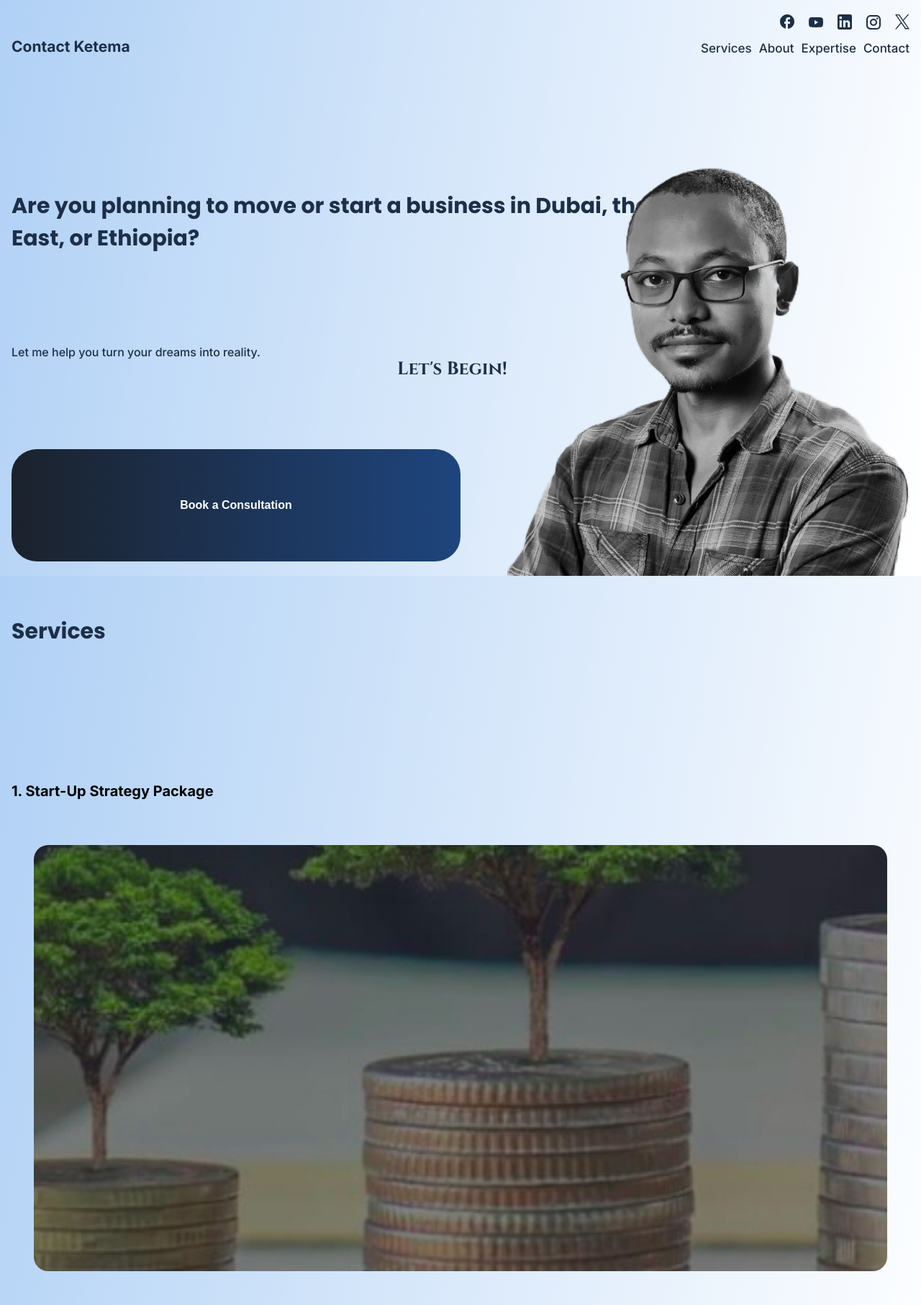
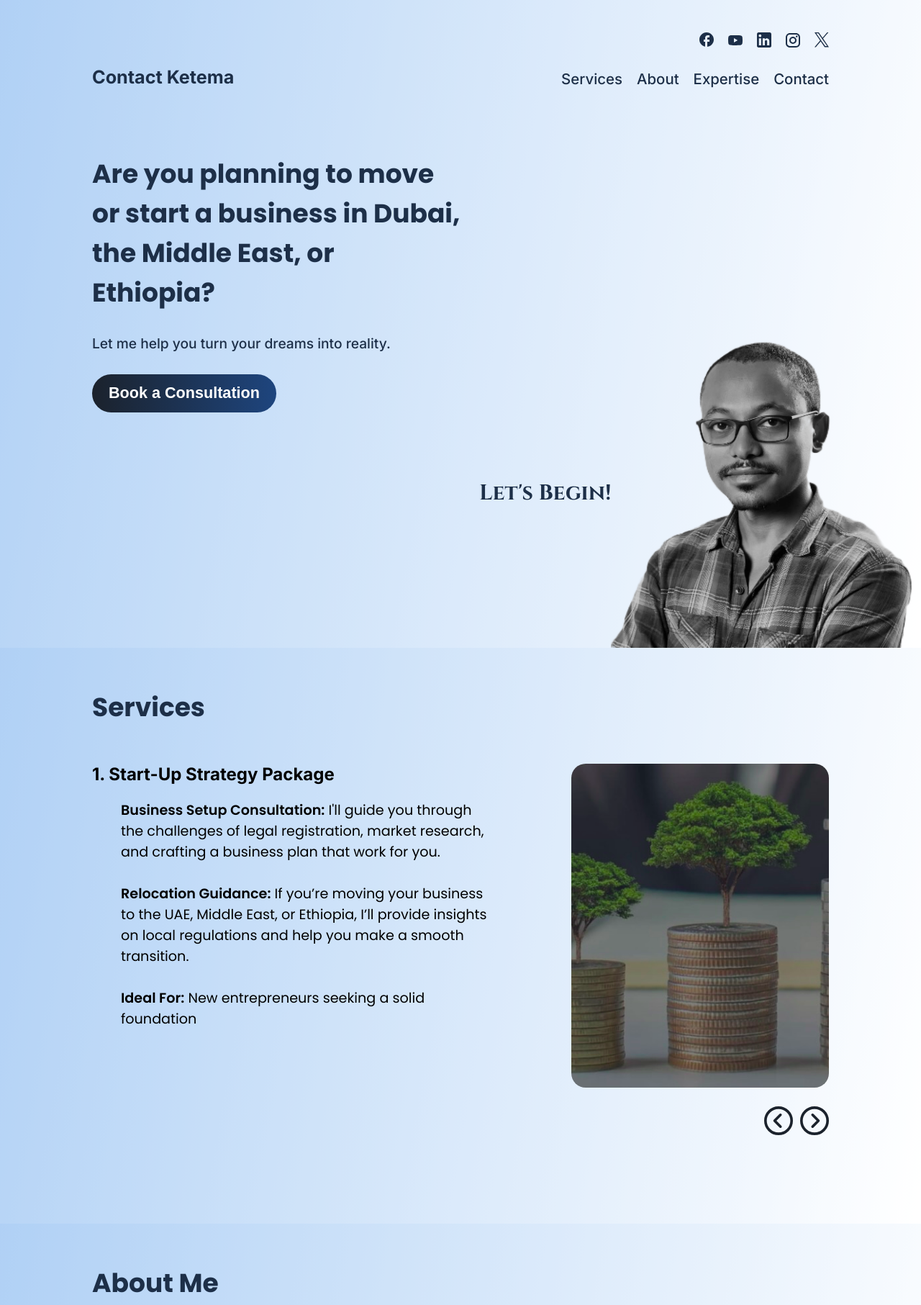
Before and after one commit to hnfsrj/ketema, a plain HTML site: page index.html in a window 1280 px wide. Shown: the top 1813 px of the page at 72% size. Drawn offline with Linux system fonts and the light colour scheme.

Commit message:
complete responsiveness

```diff
--- a/index.html
+++ b/index.html
@@ -69,9 +69,12 @@
                 <div class="the_services">
 
                     <div class="service">
+
+                        <div class="title_and_pic">
                             <p>1. Start-Up Strategy  Package</p>
 
                             <div class="service_pic_1"></div>
+                        </div>
 
                         <p>
                             <span style="font-weight: 600;">Business Setup Consultation:</span> I'll guide you through the challenges of legal registration, market research, and crafting a business plan that work for you.
@@ -85,9 +88,11 @@
 
 
                     <div class="service">
+                        <div class="title_and_pic">
                             <p>2. Growth Strategy Package</p>
 
                             <div class="service_pic_2"></div>
+                        </div>
 
                         <p>
                             <span style="font-weight: 600;">Business Strategy Consultation:</span> We’ll dive deep into strategies for growth, over coming obstacles, and tapping into new opportunities.
@@ -103,9 +108,11 @@
 
 
                     <div class="service">
+                        <div class="title_and_pic">
                             <p>3. Expansion Strategy Package</p>
 
                             <div class="service_pic_3"></div>
+                        </div>
 
                         <p>
                             <span style="font-weight: 600;">International Business Setup Consultation:</span> I’ll offer strategic advice on entering new markets,with a focus on the UAE, Middle East, and Ethiopia.
--- a/style.css
+++ b/style.css
@@ -23,6 +23,7 @@ html{
 .frost{
     width:100%;
     height:100%;
+    min-height: 100vh;
     background:rgba(255,255,255,0.4);
     padding:30px 16px;
     box-sizing: border-box;
@@ -43,19 +44,23 @@ html{
     font-weight:400px;
 }
 
-body{}
+body{
+    background:var(--lighter-gradient);
+}
 
 
 #container{
     width:100vw;
     box-sizing: border-box;
-    /* overflow-x:hidden; */
+    min-width:300px;
+    max-width:1440px;
+    margin:0 auto;
 }
 
     section{
         box-sizing: border-box;
         background:var(--lighter-gradient);
-        min-height: 600px;
+        min-height: 100vh;
     }
 
     #landing{
@@ -199,15 +204,36 @@ body{}
             .service{
                 flex-shrink: 0;
                 width:100%;
+                /* display:flex; */
+                /* flex-wrap:wrap; */
+                /* flex-direction: column; */
+                /* justify-content: space-around; */
+                /* gap:15px; */
             }
 
-                .service > p:first-child{
+                .title_and_pic{
+                    width:100%;
+                }
+
+                .title_and_pic > p{
                     font-size:2rem;
                     font-weight:bold;
-                    margin-bottom:5%;
                 }
 
-                .service > p:last-child{
+                .title_and_pic > div{
+                    width:95%;
+                    aspect-ratio: 2/1;
+                    /* height:165px; */
+                    margin:8% auto 8% auto;
+                    /* margin-bottom:8%; */
+                    background-color:var(--navy);
+                    border-radius:20px;
+                    background-size: cover;
+                    background-repeat: no-repeat;
+                    background-position: center center;
+                }
+
+                .service > p{
                     font-size:1.6rem;
                     font-weight:400;
                     font-family: 'poppins';
@@ -215,18 +241,7 @@ body{}
                     margin:0 auto;
                 }
 
-                .service > div{
-                    width:95%;
-                    aspect-ratio: 2/1;
-                    /* height:165px; */
-                    margin:0 auto;
-                    margin-bottom:8%;
-                    background-color:var(--navy);
-                    border-radius:20px;
-                    background-size: cover;
-                    background-repeat: no-repeat;
-                    background-position: center center;
-                }
+
 
                 .service_pic_1{
                     background-image:url('assets/pic.png');
@@ -246,6 +261,7 @@ body{}
                 flex-wrap:nowrap;
                 justify-content: end;
                 align-items: center;
+                margin:0 auto;
                 margin-top:20px;
             }
 
@@ -258,7 +274,7 @@ body{}
                 }
 
                 .right{
-                    margin-right:40px;
+                    /* margin-right:40px; */
                 }
 
     #about_me{}
@@ -338,7 +354,7 @@ body{}
         padding:30px 16px;
         background:var(--navy);
         position:relative;
-        min-height:100vh;
+        /* min-height:100vh; */
     }
 
         .clouds{
@@ -425,7 +441,7 @@ body{}
 
     #landing{
         min-height: 600px;
-        background:green;
+        /* background:green; */
     }
 
         .menu{
@@ -459,11 +475,14 @@ body{}
             }
 
 
-    .service > p:last-child{
+    .service > p{
         font-size:1.7rem;
         width:85%;
     }
 
+        .nav_buttons{
+            width:95%;
+        }
 
         .nav_buttons>img{
             width:35px;
@@ -509,23 +528,36 @@ body{}
 @media (min-width:401px) and (max-width:480px){
     #landing{
         min-height: 850px;
-        background:blue;
+        /* background:blue; */
     }
+
+    /* .title_and_pic{
+        background:yellow;
+    }
+
+    .nav_buttons{
+        background:red;
+    } */
 }
 
 
 
-@media (min-width:481px) and (max-width:570px){
+@media (min-width:481px){
     #landing{
         min-height: 850px;
-        background:yellow;
+        /* background:yellow; */
     }
 
     #landing .frost > button{
         font-size: 1.8rem;
     }
 
-    .service > div{
+
+    .title_and_pic > div{
+        width:85%;
+    }
+
+        .nav_buttons{
             width:85%;
         }
 
@@ -570,24 +602,8 @@ body{}
 }
 
 
-@media (min-width:571px){
 
-    .expertise_list{
-        display:flex;
-        flex-wrap:wrap;
-        justify-content:space-between;
-    }
 
-        .expert{
-            flex: 0 0 45%;
-            margin-top:20px;
-        }
-
-        .expert>p:first-child{
-            margin-bottom:5px;
-        }
-
-}
 
 
 @media (min-width:650px){
@@ -643,14 +659,30 @@ body{}
 }
 
 
+
+
+
 @media (min-width:571px){
+
+
     .image{
         justify-content: end;
     }
+
+    .expertise_list{
+        display:flex;
+        flex-wrap:wrap;
+        justify-content:space-between;
     }
 
+        .expert{
+            flex: 0 0 45%;
+            margin-top:20px;
+        }
 
-@media (min-width:571px) and (max-width:900px){
+        .expert>p:first-child{
+            margin-bottom:5px;
+        }
 
     .frost{
         padding-left:8%;
@@ -664,7 +696,7 @@ body{}
 
 
     #landing{
-        background:red;
+        /* background:red; */
         min-height:900px;
     }
 
@@ -684,7 +716,11 @@ body{}
         margin-top:10%;
     }
 
-    .service > div{
+    .title_and_pic > div{
+        width:85%;
+    }
+
+    .nav_buttons{
         width:85%;
     }
 
@@ -717,14 +753,14 @@ body{}
 
 
 
-@media (min-width:750px) and (max-width:900px){
+@media (min-width:750px){
 
     html{
         font-size: 10px;
     }
 
     #landing{
-        background:greenyellow;
+        /* background:greenyellow; */
     }
 
         .image > img{
@@ -739,4 +775,259 @@ body{}
         width:12%
     }
 
+    #expertise .description{
+        margin-top:5%;
     }
+
+    #contact_me>p{
+        text-align: center;
+    }
+
+    #form{
+        width: 70%;
+    }
+
+    #form > input:not([type="submit"]){
+        aspect-ratio:9.5/1;
+    }
+
+    #form > textarea{
+        aspect-ratio: 3.5/1;
+    }
+
+}
+
+
+
+
+@media (min-width:1001px){
+
+    .title_and_pic > div{
+        height:400px; /*same val*/
+    }
+
+    .the_services{
+        min-height:400px; /*same val*/
+    }
+
+    .service{
+        box-sizing: border-box;
+        padding:0px 5%;
+    }
+
+    .title_and_pic{
+        position: relative;
+    }
+
+        .title_and_pic > p{
+            width:50%;
+        }
+
+
+        .title_and_pic > div{
+            width:40%;
+            position:absolute;
+            top:0px;
+            right:0px;
+            margin:0px;
+        }
+
+
+        .service > p{
+            margin:2% 0px 0px 40px;
+            width:50%;
+        }
+
+}
+
+
+
+
+
+@media (min-width:1001px){
+
+    html{
+        font-size:11px;
+    }
+
+    #landing{
+        /* background:purple; */
+    }
+
+    #landing .frost>p:first-of-type{
+        width:50%;
+        margin-top:10%;
+        margin-bottom:7%;
+    }
+
+    #landing .frost > p:last-of-type{
+        margin-bottom:7%;
+    }
+
+    .side{
+        margin-top:15px;
+        margin-bottom:5px;
+    }
+
+    .image > img{
+        width:40%;
+    }
+
+    .dropdown{
+        gap:20px;
+    }
+
+    #landing .frost > button{
+        font-size:2rem;
+        width:30%;
+        aspect-ratio: 4.5/1;
+    }
+
+    .the_services{
+        margin-top:5%;
+    }
+
+    .nav_buttons{
+        width:100%;
+        padding:0px 5%;
+        box-sizing: border-box;
+    }
+
+    .profile_pic{
+        width:8%
+    }
+
+    .info{
+        margin-bottom:5px;
+        margin-left: 25px;
+    }
+
+    #form{
+        width: 60%;
+    }
+
+    #form > input:not([type="submit"]){
+        aspect-ratio:10/1;
+    }
+
+    #form > textarea{
+        aspect-ratio: 4/1;
+    }
+
+}
+
+
+
+
+
+@media (min-width:1201px){
+
+    html{
+        font-size:12px;
+    }
+
+    .frost{
+        padding-left:10%;
+        padding-right:10%;
+    }
+
+    #landing{
+        /* background:green; */
+    }
+
+    #landing .frost>p:first-of-type{
+        margin-top:9%;
+        margin-bottom:3%;
+    }
+
+    #landing .frost > p:last-of-type{
+        margin-bottom:3%;
+    }
+
+    .side{
+        margin-top:25px;
+        margin-bottom:15px;
+    }
+
+        #landing .frost > button{
+            font-size:1.8rem;
+            width:25%;
+            aspect-ratio: 4.8/1;
+        }
+
+    .title_and_pic > div{
+        height:450px; /*same val*/
+    }
+
+    .the_services{
+        min-height:450px; /*same val*/
+    }
+
+
+        .title_and_pic > div{
+            width:35%;
+        }
+
+        .nav_buttons{
+            width:100%;
+            padding:0px;
+        }
+
+
+        .service{
+            padding:0px;
+        }
+
+
+    .profile{
+        padding:0px 8%;
+        margin-bottom:7%;
+    }
+
+    #about_me .description{
+        padding:0px 8%;
+    }
+
+    .description{
+        line-height: 25px;
+    }
+
+    .expertise_list{
+        padding:0px 5%;
+    }
+
+        .expert{
+            margin-top:30px;
+        }
+
+            .expert>p:first-child{
+                font-size:1.8rem;
+            }
+
+            .expert>p:last-child{
+                font-size:1.4rem;
+            }
+
+
+        #form{
+            width: 45%;
+            margin-top:30px;
+        }
+
+        #form > input:not([type="submit"]){
+            border:2px solid white;
+            margin-bottom:25px;
+            aspect-ratio:8.5/1;
+        }
+
+        #form > textarea{
+            aspect-ratio: 3/1;
+            border:2px solid white;
+        }
+
+        #form > input[type="submit"]{
+            font-size:2.2rem;
+            aspect-ratio: 4.7/1;
+        }
+
+}
```
Lines whose indentation alone changed are shown as unchanged.
